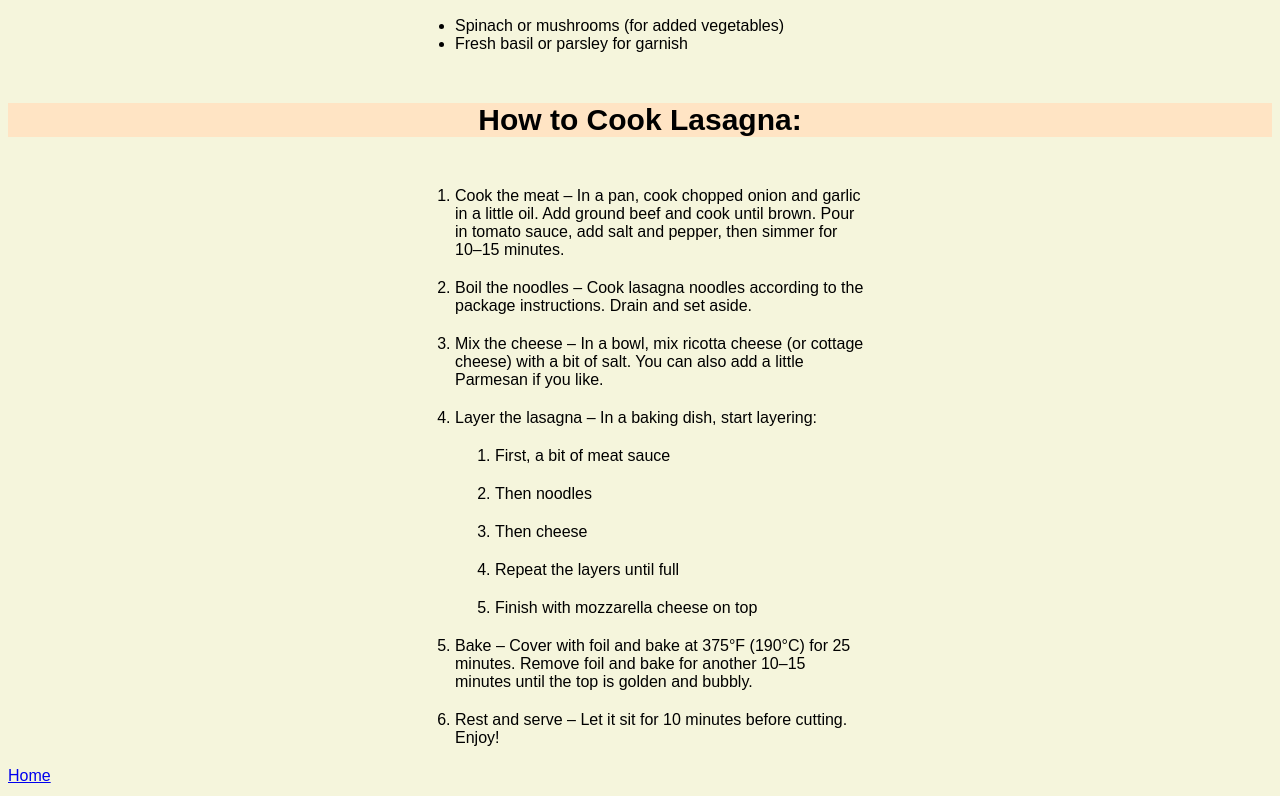
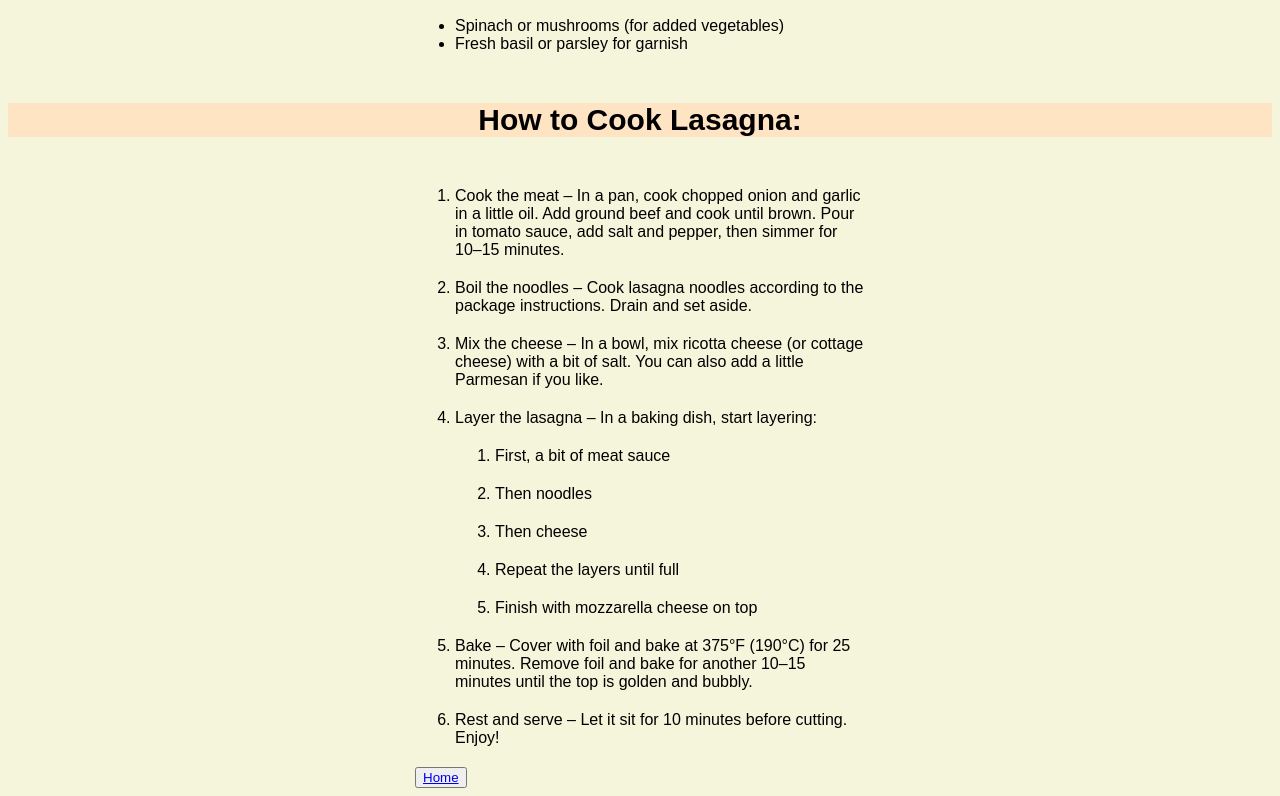
Before and after one commit to rhnmtthw/odin-recipes, a plain HTML site: page recipes/lasagna.html in a window 1280 px wide. Shown: the part 1603-2399 px from the top of the page. Drawn offline with Linux system fonts and the light colour scheme.

Commit message:
Add div and button for home

```diff
--- a/recipes/lasagna.html
+++ b/recipes/lasagna.html
@@ -80,9 +80,11 @@
                         <li>Rest and serve – Let it sit for 10 minutes before cutting. Enjoy!</li>
                     </ol>
                 </div>
-
-        <a href="./../index.html">Home</a>
-
+        <div>
+            <button>
+            <a href="./../index.html">Home</a>
+            </button>
+        </div>
 
     </body>
 </html>
```
